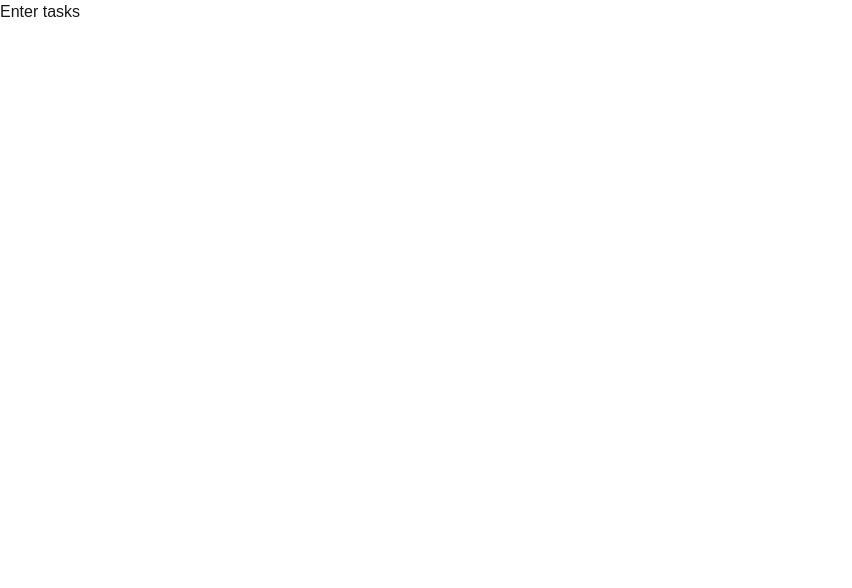
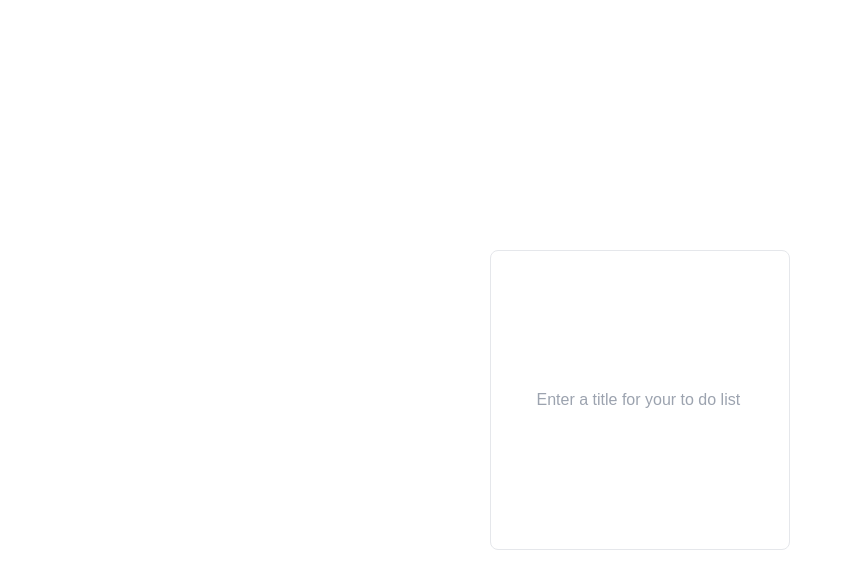
Before and after one commit to MaryanneG3/nextjs-practice, a Next.js app in the folder to-do-list/: page / in a window 1280 px wide. Both pictures are taken after a click on the button "+ Create a new to do list". Shown: the top 588 px of the page, without its empty margins (0-852 px from the left). Built offline with nearby package versions, Linux system fonts and the light colour scheme.

Commit message:
added title input functionality - user can enter title for new to do list

```diff
--- a/to-do-list/app/components/toDoList.tsx
+++ b/to-do-list/app/components/toDoList.tsx
@@ -1,11 +1,27 @@
+"use client";
+
 import { atom, useAtom } from "jotai";
 
-const showListAtom = atom(false);
+const showListAtom = atom<boolean>(false);
+const showTitleAtom = atom<boolean>(false);
+const titleAtom = atom<string>("");
+// const showTasksAtom = atom<boolean>(false);
 
 export default function ToDoList() {
   const [showList, setShowList] = useAtom(showListAtom);
+  const [showTitle, setShowTitle] = useAtom(showTitleAtom);
+  const [title, setTitle] = useAtom(titleAtom);
+  // const [showTasks, setShowTasks] = useAtom(showTasksAtom);
+
+  const handleInput = (e) => {
+    if (e.key === "Enter") {
+      setTitle(e.target.value);
+      setShowTitle(true);
+    }
+  };
+
   return (
-    <div>
+    <div className="flex flex-col justify-center items-center h-[300px] w-[300px] border rounded-lg">
       {!showList ? (
         <button
           onClick={() => {
@@ -15,7 +31,16 @@ export default function ToDoList() {
           + Create a new to do list
         </button>
       ) : (
-        <p>Enter tasks</p>
+        <div>
+          {!showTitle ? (
+            <input
+              placeholder="Enter a title for your to do list"
+              onKeyDown={handleInput}
+            />
+          ) : (
+            <p>{title}</p>
+          )}
+        </div>
       )}
     </div>
   );
--- a/to-do-list/app/page.tsx
+++ b/to-do-list/app/page.tsx
@@ -1,10 +1,8 @@
-"use client";
-
 import ToDoList from "./components/toDoList";
 
 export default function Home() {
   return (
-    <div>
+    <div className="flex flex-col justify-center items-center h-screen">
       <ToDoList />
     </div>
   );
```
